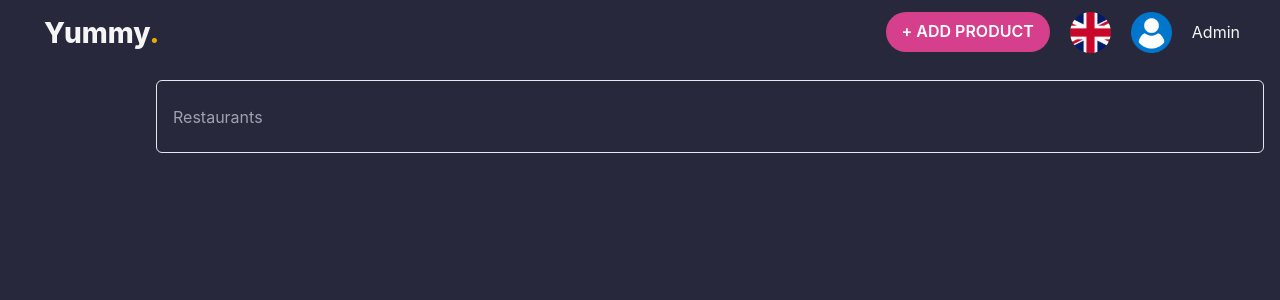
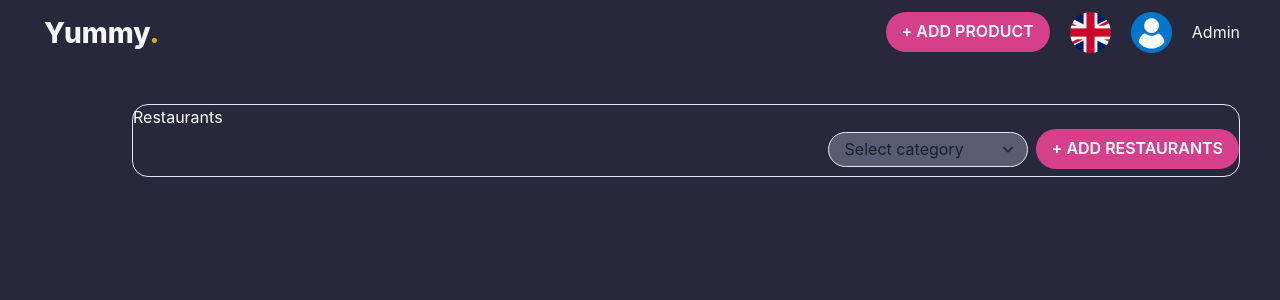
Before and after one commit to YusifAliyev037/YummyApp, a Next.js app: page /admin/restaurants in a window 1280 px wide. Shown: the top 300 px of the page. Built offline with nearby package versions, Linux system fonts and the light colour scheme.

Commit message:
create input and button

```diff
--- a/pages/admin/restaurants.tsx
+++ b/pages/admin/restaurants.tsx
@@ -1,21 +1,67 @@
-import Header from '@/shared/AdminComponents/Header'
-import { Box,  Input, } from '@chakra-ui/react'
-import React from 'react'
+import Header from '@/shared/AdminComponents/Header';
+import {
+  InputGroup,
+  Button,
+  Select,
+  Text,
+  Box,
+  InputRightElement,
+} from '@chakra-ui/react';
+import React from 'react';
 
 const Restaurants = () => {
   return (
-    <Box bg="#27283C" minHeight="100vh" display="flex" flexDirection="column">
+    <Box
+      bg='#27283C'
+      minHeight='100vh'
+      display='flex'
+      flexDirection='column'
+    >
       <Header />
-      <Box display="flex" justifyContent="flex-end" p="4">
-        <Input
-          variant='outline'
-          sx={{ width: '1108px', height: '73px' }}
-          placeholder='Restaurants'
-        />
-
+      <Box
+        display='flex'
+        justifyContent='flex-end'
+        p='10'
+      >
+        <Box
+          bg='#27283C'
+          borderWidth='0.5px'
+          borderRadius={16}
+          top={80}
+          width={1108}
+          height={73}
+        >
+          <Text color='white'>Restaurants</Text>
+          <InputGroup
+            display='flex'
+            justifyContent='flex-end'
+            alignItems='center'
+          >
+            <Select
+              bgColor='#5A5B70'
+              borderRadius={20}
+              width={200}
+              height={35}
+              placeholder='Select category'
+              mr='2'
+            >
+              <option value='breakfast'>Breakfast</option>
+              <option value='lunch'>Lunch</option>
+              <option value='dinner'>Dinner</option>
+            </Select>
+            <Box>
+              <Button
+                borderRadius={20}
+                colorScheme='pink'
+              >
+                + ADD RESTAURANTS
+              </Button>
+            </Box>
+          </InputGroup>
+        </Box>
       </Box>
     </Box>
-  )
-}
+  );
+};
 
-export default Restaurants
+export default Restaurants;
```
